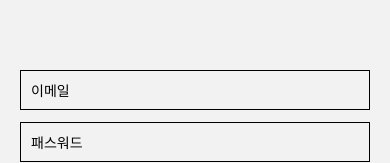
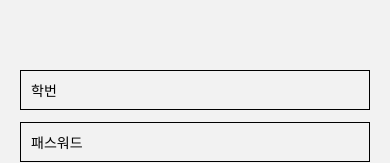
Before and after one commit to hz6450/2023-2-MobileProject, a React Native app in the folder mobileProject/: screen / in a window 390 px wide. Shown: the part 314-477 px from the top of the page. Built offline with nearby package versions, Linux system fonts and the light colour scheme.

Commit message:
ocr temp

```diff
--- a/mobileProject/screen/Auth/Login.js
+++ b/mobileProject/screen/Auth/Login.js
@@ -17,7 +17,7 @@ const LoginForm = () => {
         style={styles.input}
         onChangeText={setEmail}
         value={email}
-        placeholder="이메일"
+        placeholder="학번"
         keyboardType="email-address"
         autoCapitalize="none"
       />
--- /dev/null
+++ b/mobileProject/screen/administrator/Ocr.js
@@ -0,0 +1 @@
+//ocr페이지
```
